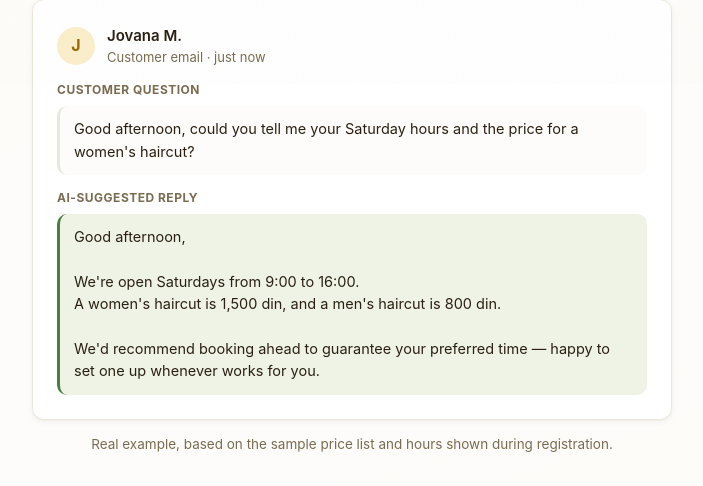
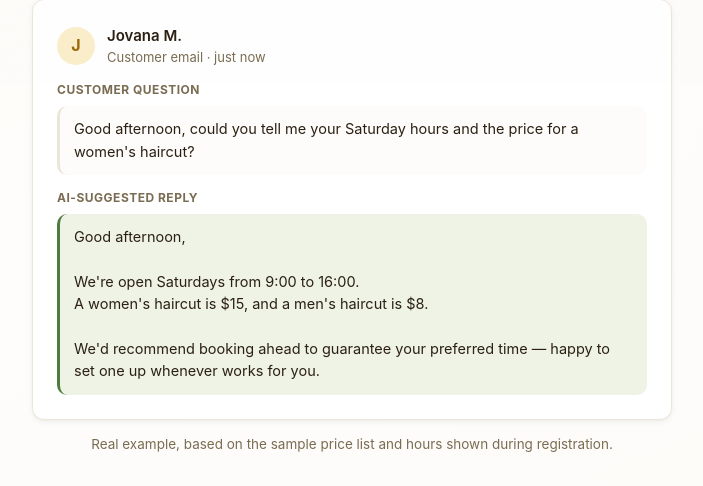
Before and after one commit to mihajlosavovic5-lab/camilius, a Flask app: page / in a window 1280 px wide. Shown: the part 716-1202 px from the top of the page, without its empty margins (288-991 px from the left). Run offline with Flask 3, Linux system fonts and the light colour scheme; parts of the project's set-up code (start-up, migrations or seed data) failed here and were passed over; some libraries are stand-ins or nearby versions.

Commit message:
Switch the landing page demo reply's example prices from RSD to USD

```diff
--- a/templates/landing.html
+++ b/templates/landing.html
@@ -70,7 +70,7 @@
                 <p class="reply" id="lp-demo-reply">Good afternoon,
 
 We're open Saturdays from 9:00 to 16:00.
-A women's haircut is 1,500 din, and a men's haircut is 800 din.
+A women's haircut is $15, and a men's haircut is $8.
 
 We'd recommend booking ahead to guarantee your preferred time &mdash; happy to set one up whenever works for you.</p>
             </div>
```
